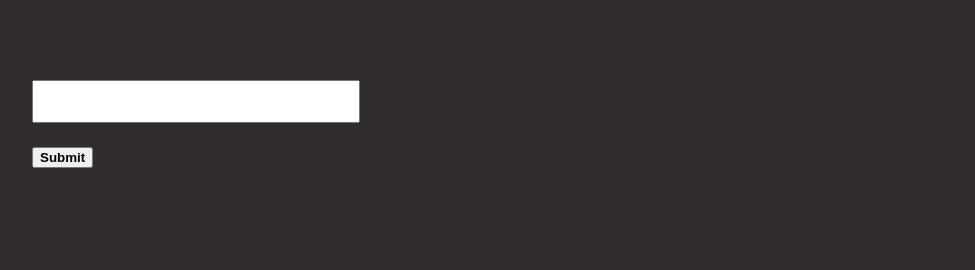
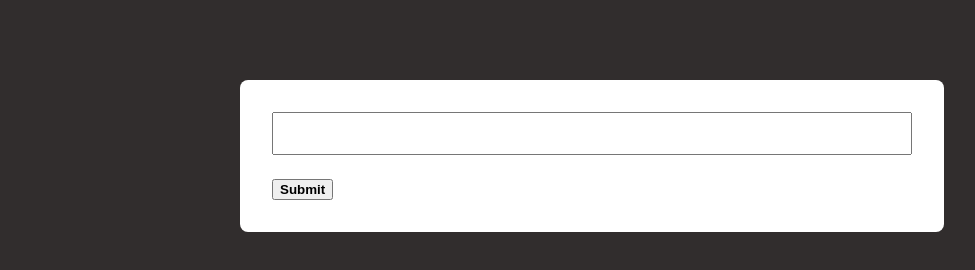
Before and after one commit to Junaeid18/Practise_and_Recall, a plain HTML site: page From-100-Days/Day26_to_29/index.html in a window 1280 px wide. Shown: the whole page, without its empty margins (48-1023 px from the left). Drawn offline with Linux system fonts and the light colour scheme.

Commit message:
style added to the form box

```diff
--- a/From-100-Days/Day26_to_29/style/style.css
+++ b/From-100-Days/Day26_to_29/style/style.css
@@ -1,12 +1,19 @@
 body {
     background-color: rgb(49, 45, 45);
-    margin: 5rem;
+}
+form {
+    width: 40rem;
+    margin: 5rem auto;
+    background-color: white;
+    padding: 2rem;
+    border-radius: 8px;
 }
 input {
-    width: 20rem;
+    width: 100%;
     font-size: 2rem;
     display: block;
     margin-bottom: 1.5rem;
+    box-sizing: border-box;
 }
 button {
     font-weight: 700;
```
